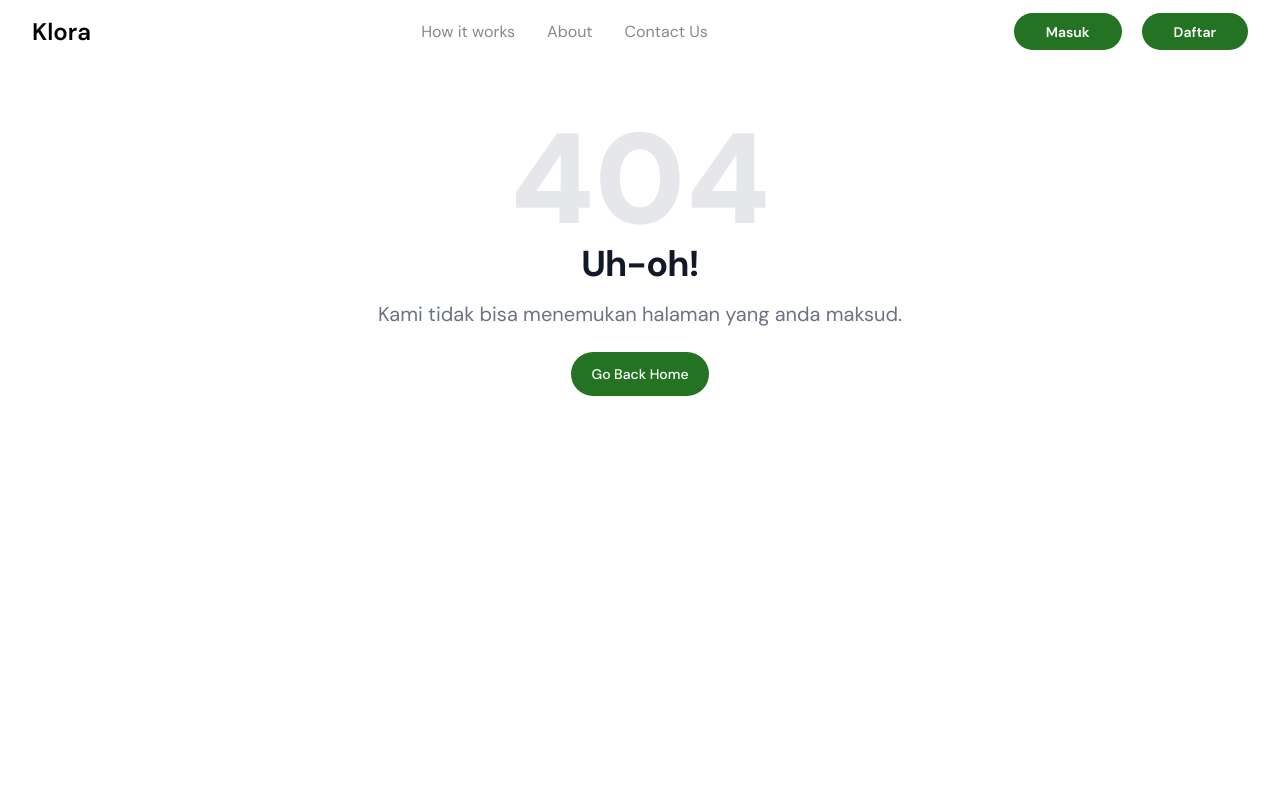
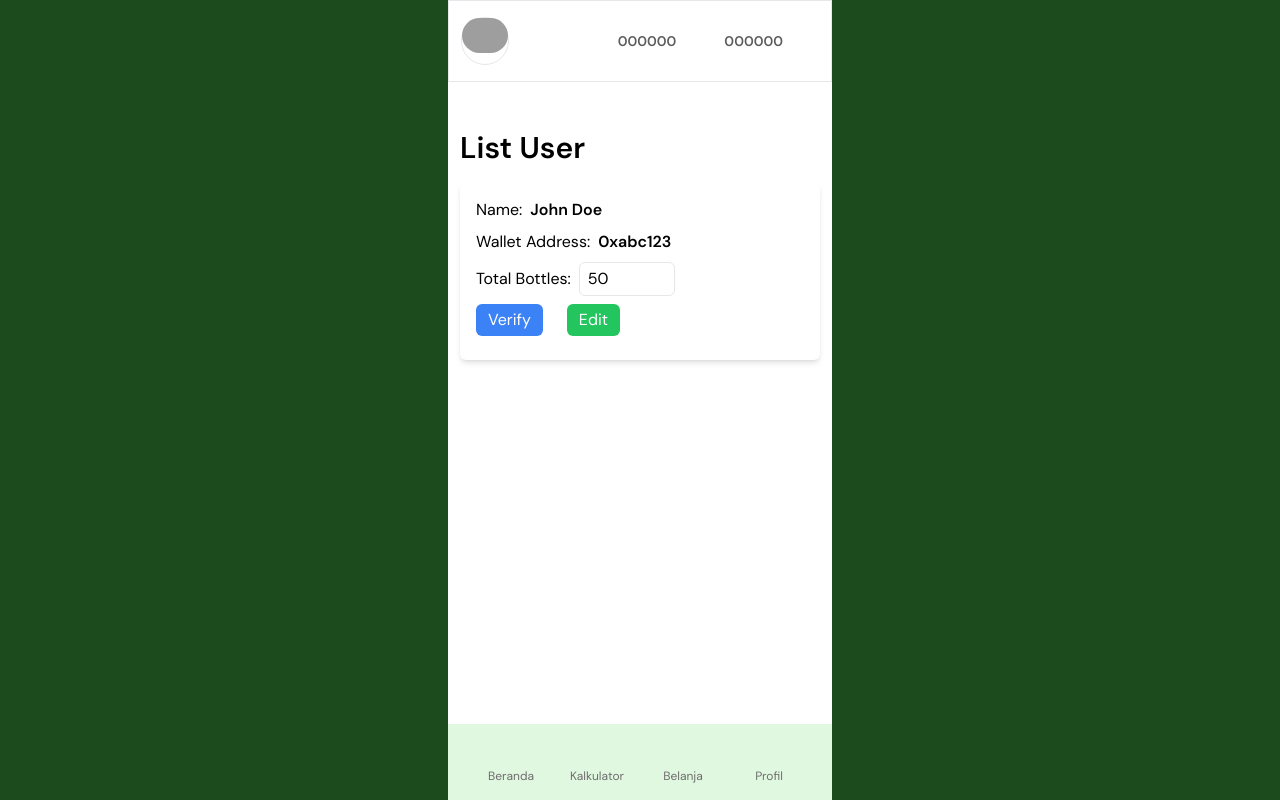
Before and after one commit to Sinduaditya/Klora, a React (Vite) app: page /app/volunteer in a window 1280 px wide. Before the commit this address had no page. Built offline with nearby package versions, Linux system fonts and the light colour scheme; grey boxes are pictures that could not be loaded; some icons are missing.

Commit message:
Home: volunteer

```diff
--- a/src/App.jsx
+++ b/src/App.jsx
@@ -10,6 +10,7 @@ import MyProfile from "./pages/app/MyProfile";
 import Login from "./pages/auth/Login.jsx";
 import Signup from "./pages/auth/Signup.jsx";
 import {FourOhFourOhFour} from "./components/landingpage/index.jsx";
+import Volunteer from "./components/app/Volunteer/Volunteer.jsx";
 
 
 export default function App() {
@@ -46,6 +47,10 @@ export default function App() {
                     element: <Home />,
                 },
                 {
+                    path: "/app/volunteer",
+                    element: <Volunteer />,
+                },
+                {
                     path: "/app/calculator",
                     element: <Calculator />,
                 },
--- /dev/null
+++ b/src/components/app/Volunteer/Volunteer.jsx
@@ -0,0 +1,71 @@
+import  { useState } from 'react';
+
+const userData = {
+    id: 1,
+    name: 'John Doe',
+    walletAddress: '0xabc123',
+    totalBottles: 50,
+    isVerified: false,
+};
+
+export default function Volunteer() {
+    const [user, setUser] = useState(userData);
+    const [showNotification, setShowNotification] = useState(false);
+
+    const handleEditTotalBottles = (e) => {
+        setUser({ ...user, totalBottles: e.target.value });
+    };
+
+    const handleVerify = () => {
+        setUser({ ...user, isVerified: true });
+        setShowNotification(true);
+        setTimeout(() => {
+            setShowNotification(false);
+        }, 3000); // hidden notif
+    };
+
+    return (
+        <div className="container mx-auto py-8">
+            <h1 className="text-3xl font-semibold mb-4">List User</h1>
+            <div className="bg-white p-4 rounded-md shadow-md">
+                <div className="flex items-center mb-2">
+                    <span className="mr-2">Name:</span>
+                    <span className="font-semibold">{user.name}</span>
+                </div>
+                <div className="flex items-center mb-2">
+                    <span className="mr-2">Wallet Address:</span>
+                    <span className="font-semibold">{user.walletAddress}</span>
+                </div>
+                <div className="flex items-center mb-2">
+                    <span className="mr-2">Total Bottles:</span>
+                    <input
+                        type="number"
+                        value={user.totalBottles}
+                        onChange={handleEditTotalBottles}
+                        className="w-24 px-2 py-1 border rounded-md"
+                    />
+                </div>
+                <div className="flex items-center gap-4 mb-2">
+                    {user.isVerified ? (
+                        <span className="text-green-500 font-semibold">Verified</span>
+                    ) : (
+                        <button
+                            className="px-3 py-1 bg-blue-500 text-white rounded-md mr-2 hover:bg-blue-700"
+                            onClick={handleVerify}
+                        >
+                            Verify
+                        </button>
+                    )}
+                    <button className="px-3 py-1 bg-green-500 text-white rounded-md hover:bg-green-700">
+                        Edit
+                    </button>
+                </div>
+                {showNotification && (
+                    <div className="bg-green-200 text-green-800 p-2 rounded-md mb-2">
+                        User successfully verified!
+                    </div>
+                )}
+            </div>
+        </div>
+    );
+}
--- a/src/components/landingpage/Faq.jsx
+++ b/src/components/landingpage/Faq.jsx
@@ -2,13 +2,13 @@
 const faqData = [
     {
         id: 1,
-        question: 'Bagaimana cara bergabung dengan klora menjadi seorang volunteer yang akan menerima botol sekali pakai?',
+        question: 'Bagaimana cara bergabung dengan klora menjadi seorang Volunteer yang akan menerima botol sekali pakai?',
         answer: 'Dengan Cara melakukan pendaftaran di bagian Contact Us',
     },
     {
         id: 2,
         question: 'Apa yang saya dapatkan ketika bergabung sebagai user di Klora ?',
-        answer: 'Yang anda dapatkan adalah kemudahan menjual botol air minum sekali pakai yang langsung terhubung dengan para volunteer kami yang  tersebar di semarang' +
+        answer: 'Yang anda dapatkan adalah kemudahan menjual botol air minum sekali pakai yang langsung terhubung dengan para Volunteer kami yang  tersebar di semarang' +
             ', dan ketika anda menjual botol anda maka akan mendapatkan token utilitas yang dapat di tukar dengan crypto curency KLO!',
     },
     {
--- a/src/components/landingpage/Solutions.jsx
+++ b/src/components/landingpage/Solutions.jsx
@@ -13,7 +13,7 @@ export default function Solutions() {
             id: 2,
             subHeading: "#Swap",
             heading: "Swap Utility to Crypto Currency",
-            desc: "Setiap orang yang melakukan pengumpulan botol bekas ke volunteer terdekat akan mendapatka token Utility yang nantinya toker tersebut bisa di swap menjadi Currency Klorya yakni token KLO, dan juga token tersebut dapat di pergunakan di market Currency.",
+            desc: "Setiap orang yang melakukan pengumpulan botol bekas ke Volunteer terdekat akan mendapatka token Utility yang nantinya toker tersebut bisa di swap menjadi Currency Klorya yakni token KLO, dan juga token tersebut dapat di pergunakan di market Currency.",
             img: "image_1.png",
         },
         {
```
